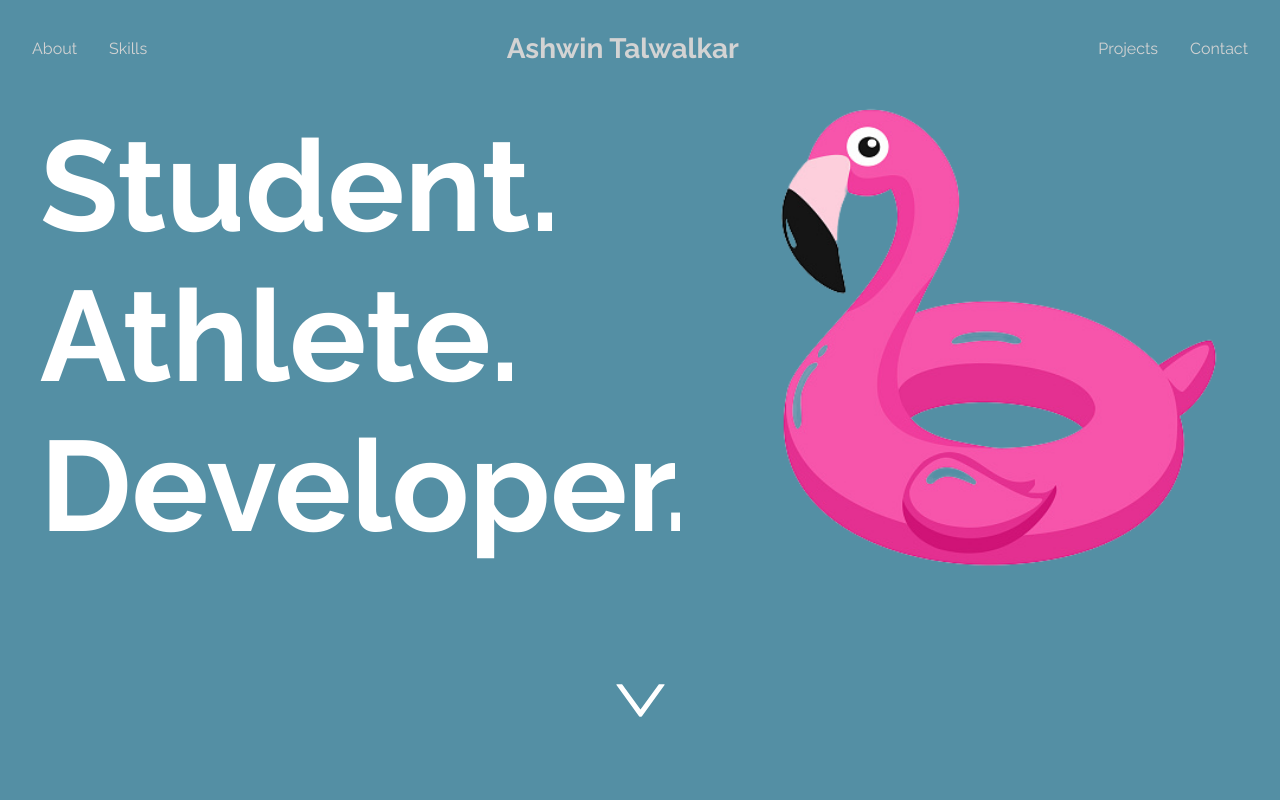
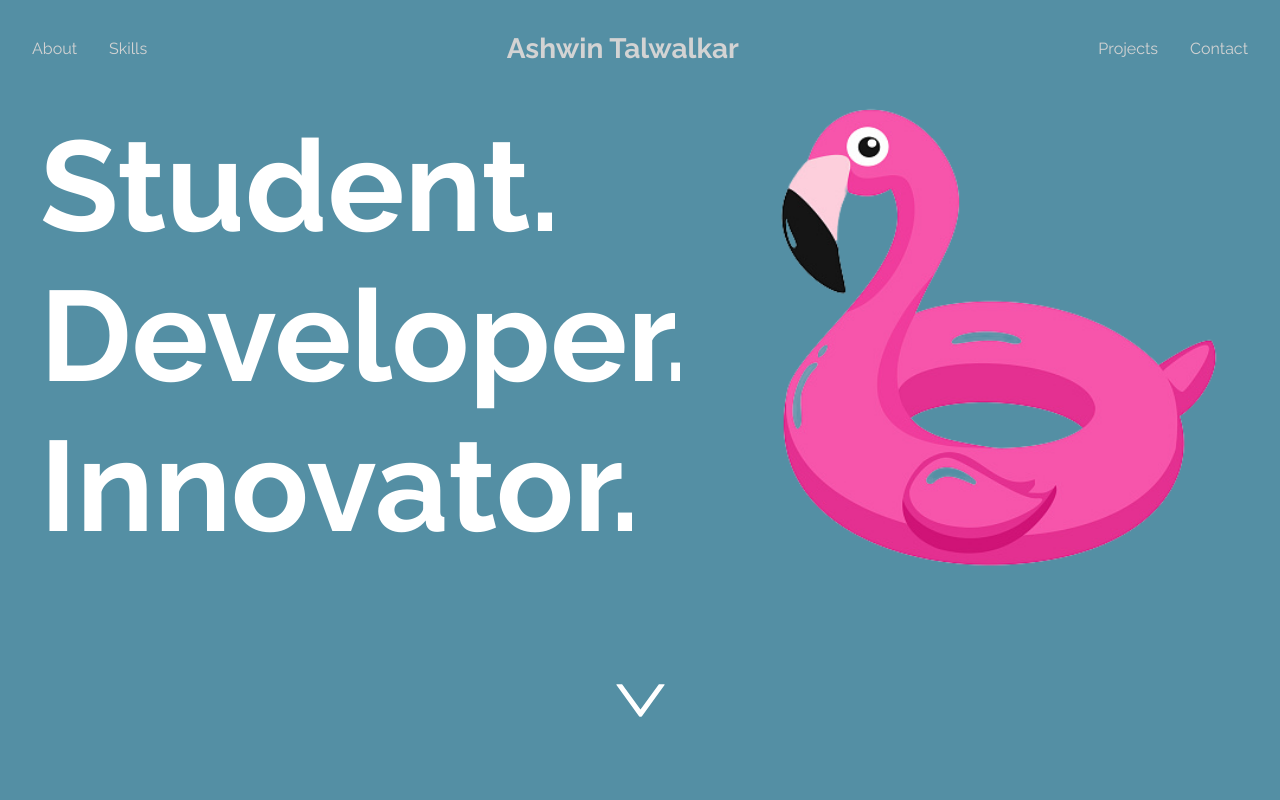
Before and after one commit to Ashwin-T/Ashwin-T, a React (Create React App) app: page / in a window 1280 px wide. Shown: the top 800 px of the page. Built offline with nearby package versions, Linux system fonts and the light colour scheme.

Commit message:
-athlete + innovator

```diff
--- a/src/pages/Home.tsx
+++ b/src/pages/Home.tsx
@@ -70,10 +70,10 @@ const Home: React.FC<{anim: React.MutableRefObject<boolean>}> = ({anim})=>{
                             Student.
                         </h1>
                         <h1 className = 'homeTitle'>
-                            Athlete.
+                            Developer.
                         </h1>
                         <h1 className = 'homeTitle'>
-                            Developer.
+                            Innovator.
                         </h1>
                  </div>
 
```
